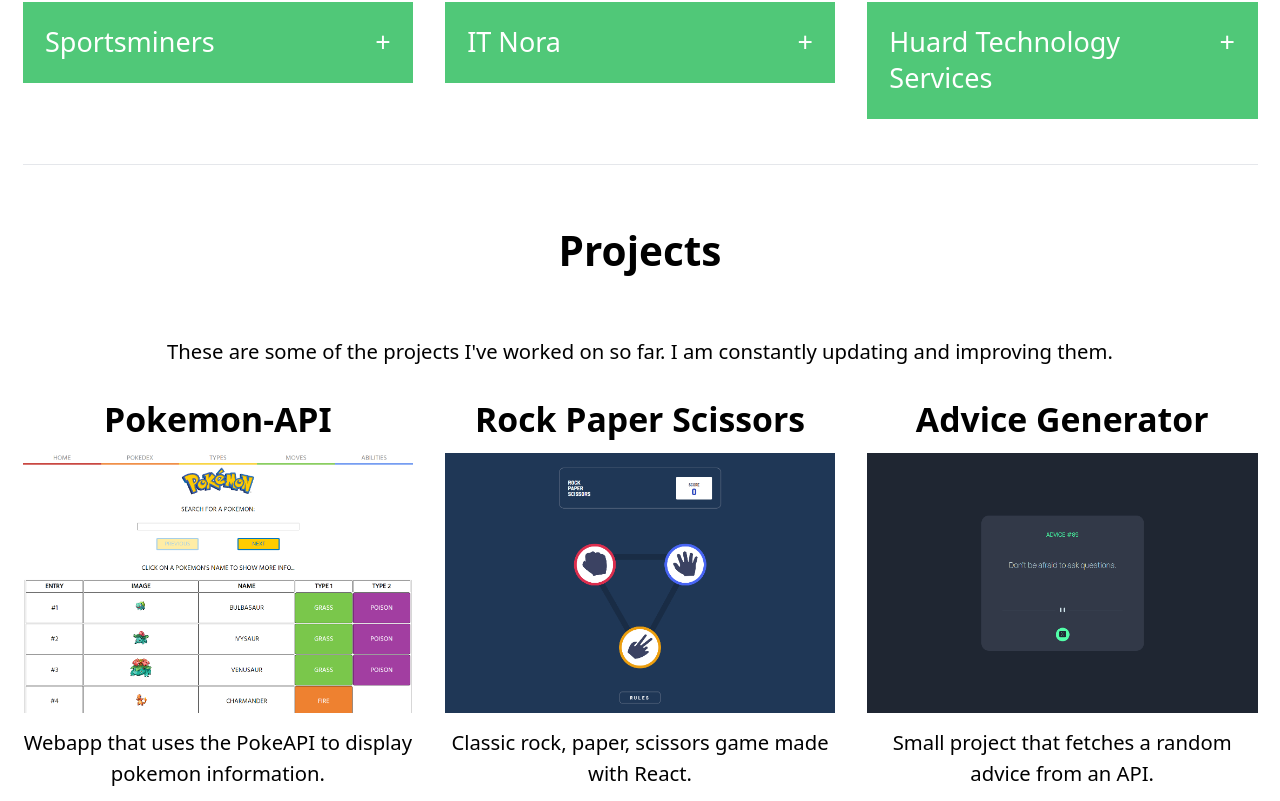
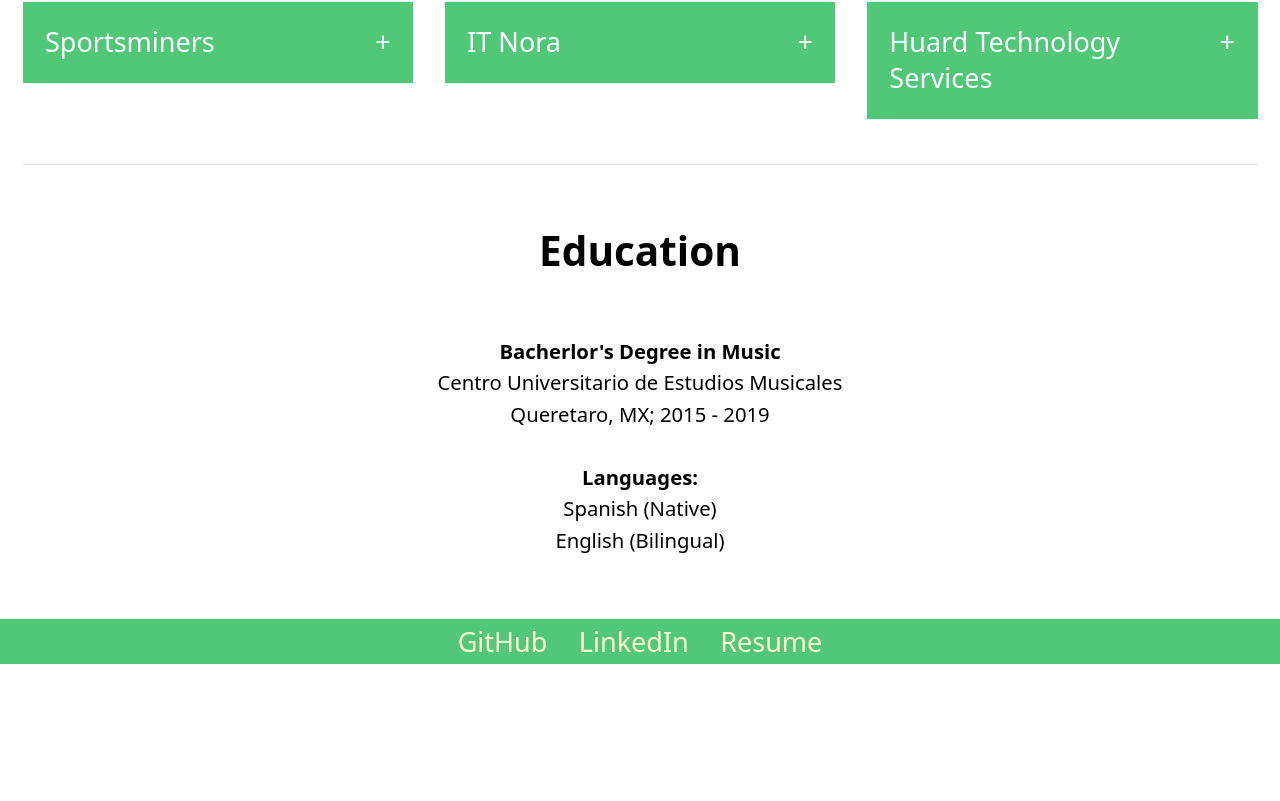
Before and after one commit to jlbmontejano/personal-portfolio, a React (Vite) app: page / in a window 1280 px wide. Shown: the part 1313-2114 px from the top of the page. After the commit the page ends 1977 px from the top, so only its background shows below. Built offline with nearby package versions, Linux system fonts and the light colour scheme.

Commit message:
Disabling Projects section while it is being worked on

```diff
--- a/src/App.tsx
+++ b/src/App.tsx
@@ -2,7 +2,7 @@ import Header from "./components/Header";
 import Footer from "./components/Footer";
 import AboutMe from "./sections/AboutMe";
 import WorkExperience from "./sections/WorkExperience";
-import Projects from "./sections/Projects";
+// import Projects from "./sections/Projects";
 import Education from "./sections/Education";
 
 const App = () => {
@@ -11,7 +11,7 @@ const App = () => {
 			<Header />
 			<AboutMe />
 			<WorkExperience />
-			<Projects />
+			{/* <Projects /> */}
 			<Education />
 			<Footer />
 		</div>
```
